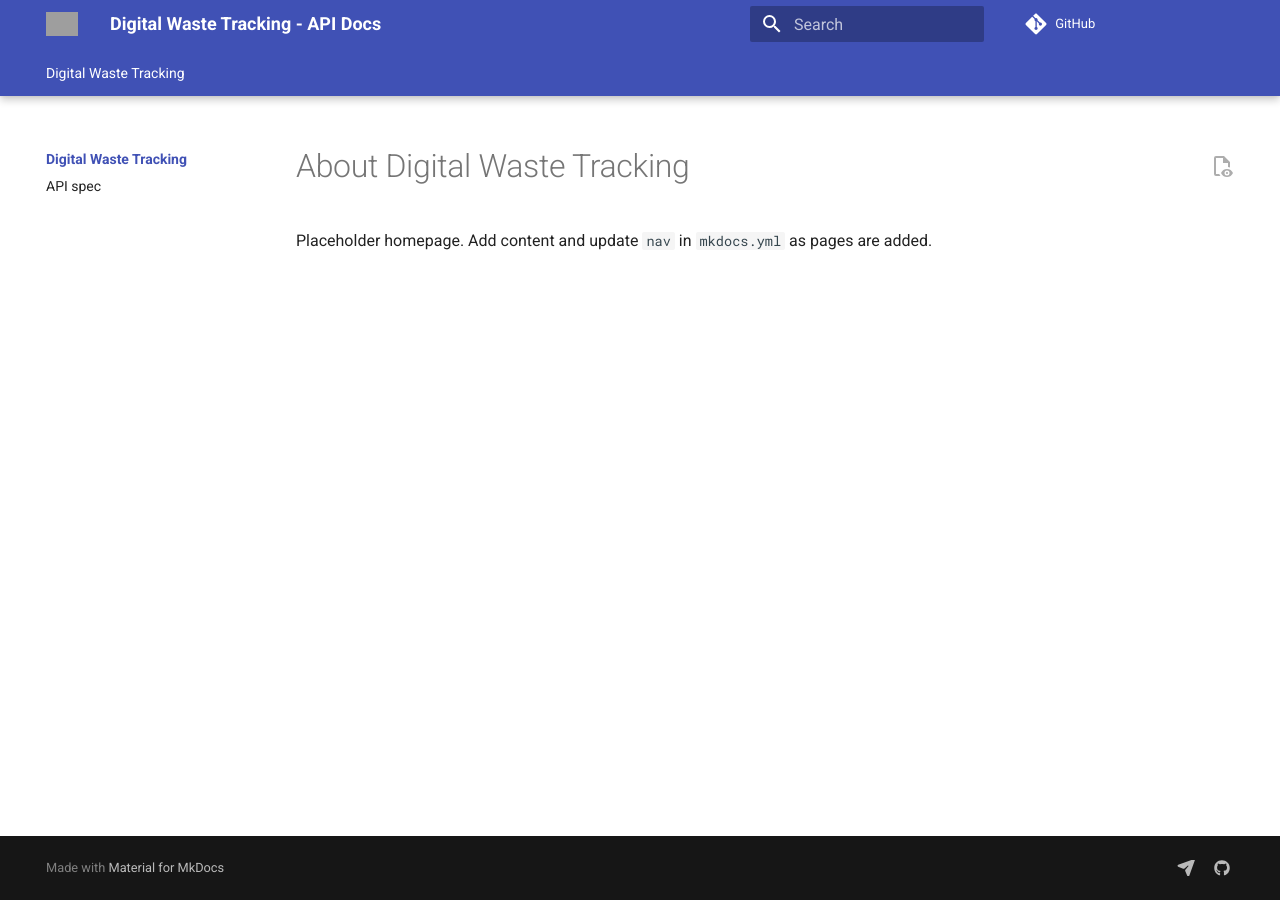
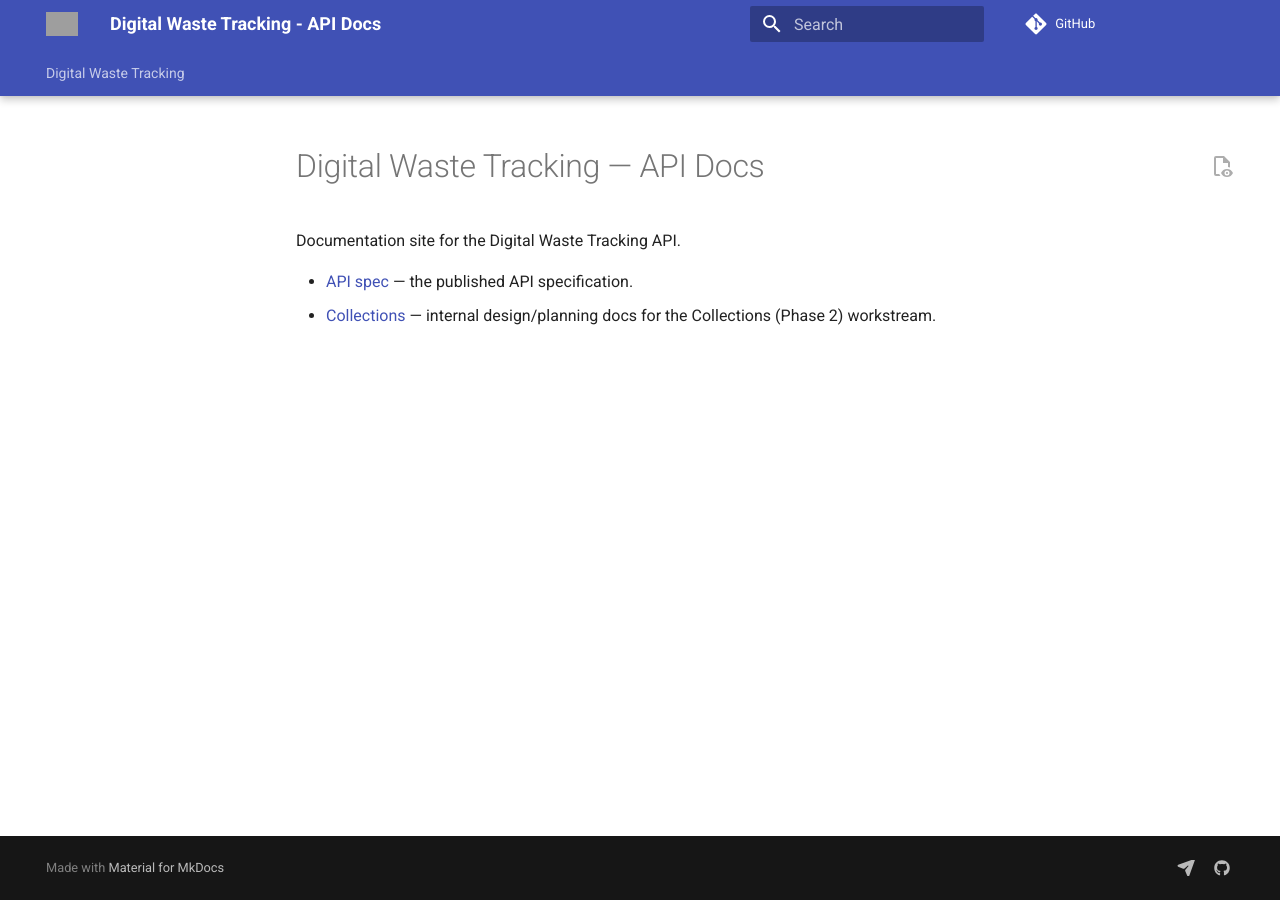
Before and after one commit to DEFRA/digital-waste-tracking-api-docs, an MkDocs documentation site: the page built from docs/index.md, in a window 1280 px wide. Built offline with MkDocs 1.6.1 and Material for MkDocs 9.7.7, drawn with Linux system fonts in a browser that asks for light colours; comment, search, counter and statistics services are not loaded; the version menu is left out; grey boxes are pictures that could not be loaded.

```diff
--- /dev/null
+++ b/docs/index.md
@@ -0,0 +1,7 @@
+# Digital Waste Tracking — API Docs
+
+Documentation site for the Digital Waste Tracking API.
+
+- [API spec](api-spec.md) — the published API specification.
+- [Collections](collections/index.md) — internal design/planning docs for
+  the Collections (Phase 2) workstream.
```
Also changed, not shown: README.md (+7 -0 lines), docs/api/README.md (renamed from docs/collections/api/README.md, +5 -5 lines), docs/collections/index.md (+2 -2 lines), docs/collections/model/README.md (+1 -1 lines), docs/collections/plan.md (+2 -2 lines), docs/api/openapi.yaml (renamed from docs/collections/api/openapi.yaml), docs/api/swagger/index.html (renamed from docs/collections/api/swagger/index.html), docs/api/swagger/swagger-initializer.js (renamed from docs/collections/api/swagger/swagger-initializer.js), 15 other files.
